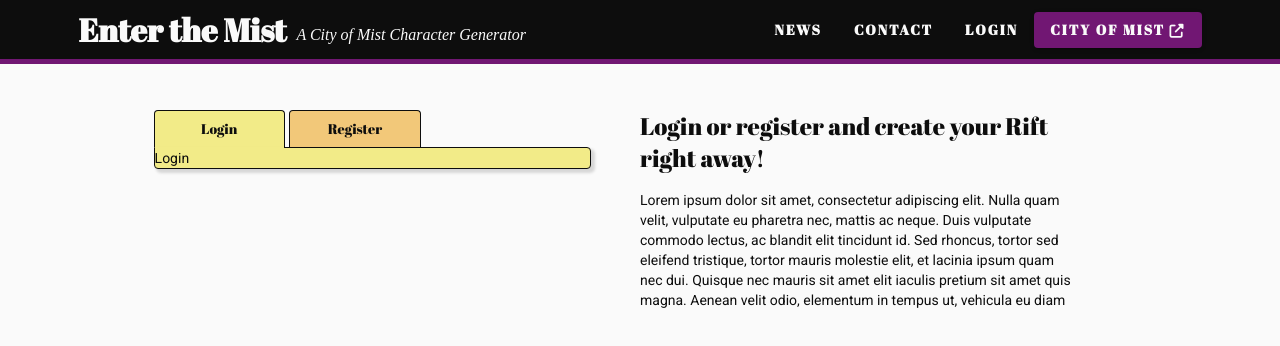
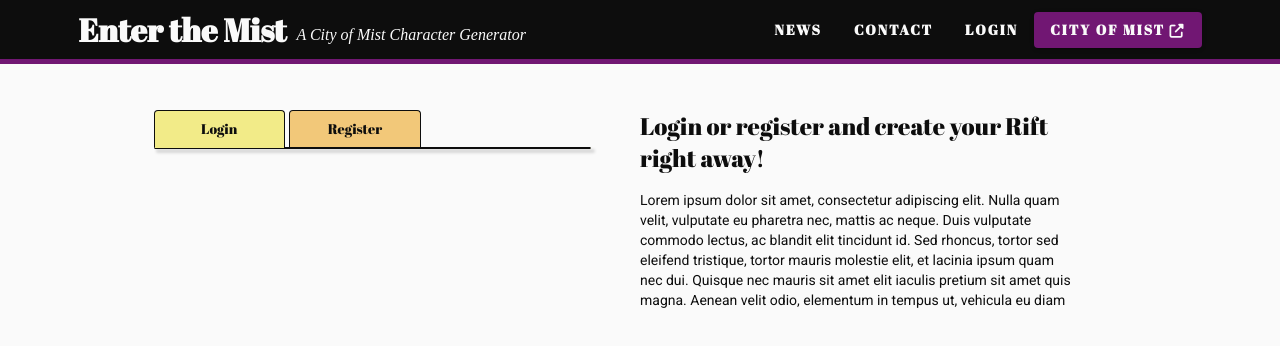
Before and after one commit to vpeter1119/etm-testing, an Angular app: page /auth in a window 1280 px wide. Shown: the top 346 px of the page. Built offline with nearby package versions, Linux system fonts and the light colour scheme.

Commit message:
Add MatFormFieldModule

```diff
--- a/src/app/app.module.ts
+++ b/src/app/app.module.ts
@@ -9,6 +9,7 @@ import { FlexLayoutModule } from '@angular/flex-layout';
 import { MatButtonModule } from '@angular/material/button';
 import { MatCardModule } from '@angular/material/card';
 import { MatDialogModule } from '@angular/material/dialog';
+import { MatFormFieldModule } from '@angular/material/form-field';
 import { MatIconModule } from '@angular/material/icon';
 import { MatListModule } from '@angular/material/list';
 import { MatSidenavModule, MatDrawerContainer } from '@angular/material/sidenav';
@@ -38,6 +39,7 @@ import { AuthComponent } from './auth/auth.component';
     FlexLayoutModule,
     MatCardModule,
     MatDialogModule,
+    MatFormFieldModule,
     MatButtonModule,
     MatIconModule,
     MatListModule,
--- a/src/app/auth/auth.component.html
+++ b/src/app/auth/auth.component.html
@@ -20,8 +20,13 @@
     <div class="auth-card">
       <div class="mask-left" [hidden]="!left"></div>
       <div class="mask-right" [hidden]="!right"></div>
-      <div class="auth-login" *ngIf="left">Login</div>
-      <div class="auth-register" *ngIf="right">Register</div>
+      <div class="auth-login" *ngIf="left">
+        <!-- LOGIN -->
+
+      </div>
+      <div class="auth-register" *ngIf="right">
+        <!-- REGISTER -->
+      </div>
     </div>
   </div>
 
```
